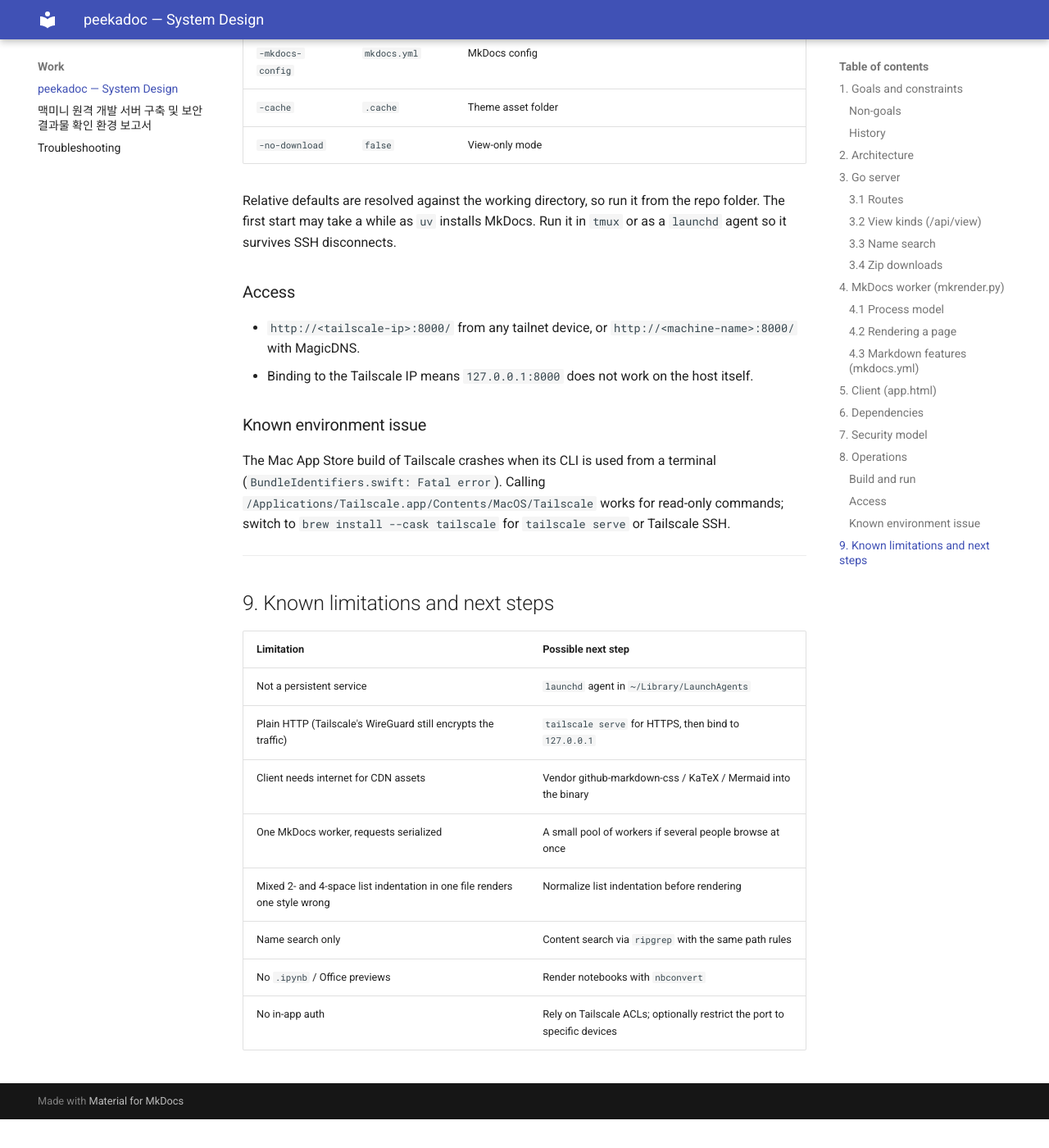
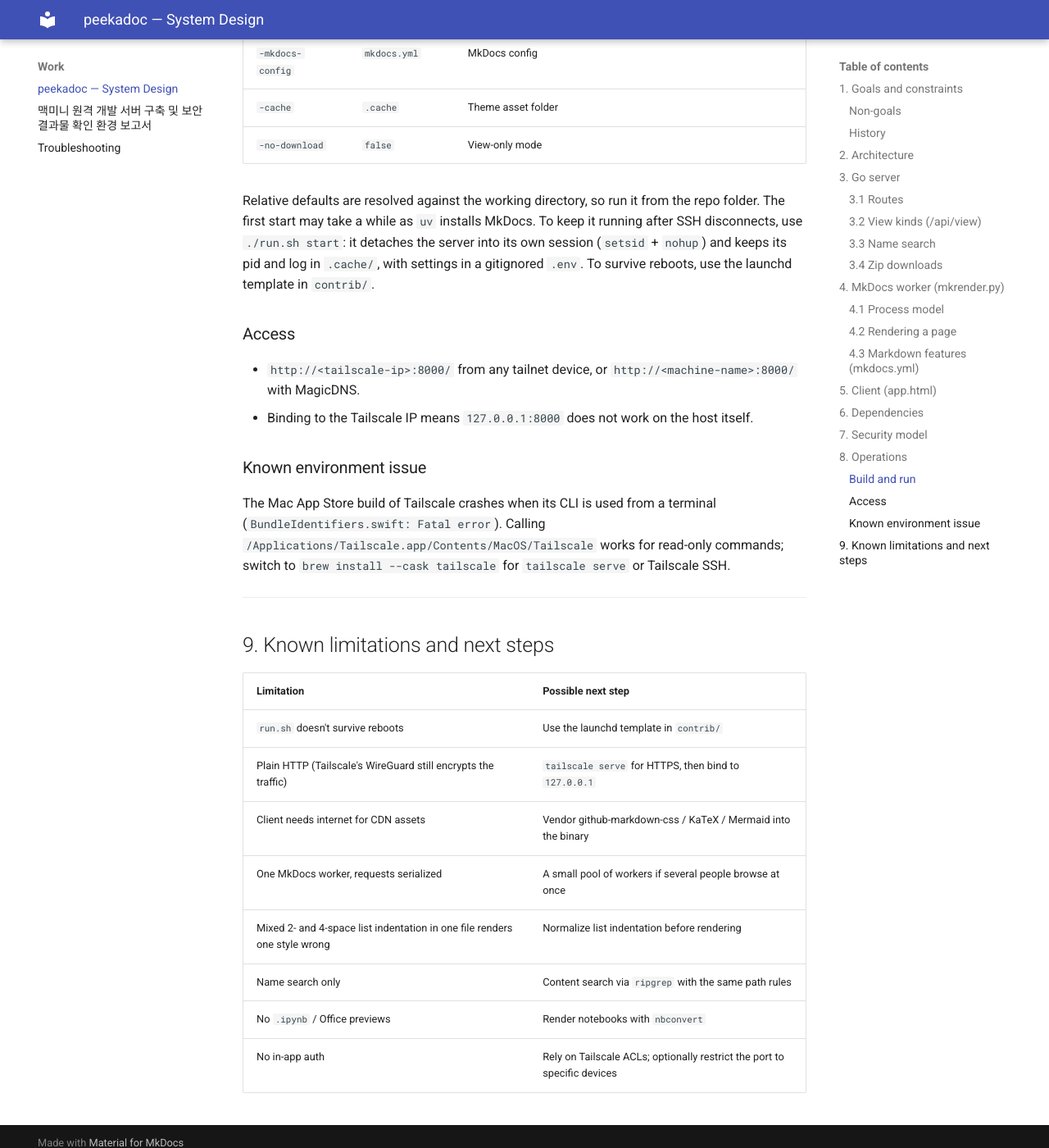
Before and after one commit to huklee/peekadoc, an MkDocs documentation site: the page built from docs/design.md, in a window 1280 px wide and 1400 px high, scrolled down 7237 px. Shown: the whole window at 82% size. Built offline with MkDocs 1.6.1 and Material for MkDocs 9.7.7, drawn with Linux system fonts in a browser that asks for light colours; before the commit the page ends 8602 px from its top, so only the background shows below that.

Commit message:
Add run.sh for starting peekadoc in the background
run.sh start|stop|restart|status|logs builds when sources change,
auto-detects the Tailscale IP (with the App Store CLI fallback), and
detaches the server into its own session (setsid + nohup) so it keeps
running after the shell exits. Settings come from a gitignored .env
(template: .env.example); pid, address and log live in .cache/.

Also documents it in the README and design doc, and adds shellcheck
to CI.

Co-Authored-By: Claude Opus 5.5 <noreply@anthropic.com>

```diff
--- a/docs/design.md
+++ b/docs/design.md
@@ -190,7 +190,7 @@ go build -o peekadoc .
 | `-cache` | `.cache` | Theme asset folder |
 | `-no-download` | `false` | View-only mode |
 
-Relative defaults are resolved against the working directory, so run it from the repo folder. The first start may take a while as `uv` installs MkDocs. Run it in `tmux` or as a `launchd` agent so it survives SSH disconnects.
+Relative defaults are resolved against the working directory, so run it from the repo folder. The first start may take a while as `uv` installs MkDocs. To keep it running after SSH disconnects, use `./run.sh start`: it detaches the server into its own session (`setsid` + `nohup`) and keeps its pid and log in `.cache/`, with settings in a gitignored `.env`. To survive reboots, use the launchd template in `contrib/`.
 
 ### Access
 * `http://<tailscale-ip>:8000/` from any tailnet device, or `http://<machine-name>:8000/` with MagicDNS.
@@ -205,7 +205,7 @@ The Mac App Store build of Tailscale crashes when its CLI is used from a termina
 
 | Limitation | Possible next step |
 |---|---|
-| Not a persistent service | `launchd` agent in `~/Library/LaunchAgents` |
+| `run.sh` doesn't survive reboots | Use the launchd template in `contrib/` |
 | Plain HTTP (Tailscale's WireGuard still encrypts the traffic) | `tailscale serve` for HTTPS, then bind to `127.0.0.1` |
 | Client needs internet for CDN assets | Vendor github-markdown-css / KaTeX / Mermaid into the binary |
 | One MkDocs worker, requests serialized | A small pool of workers if several people browse at once |
```
Also changed, not shown: README.md (+34 -2 lines), 3 other files.
